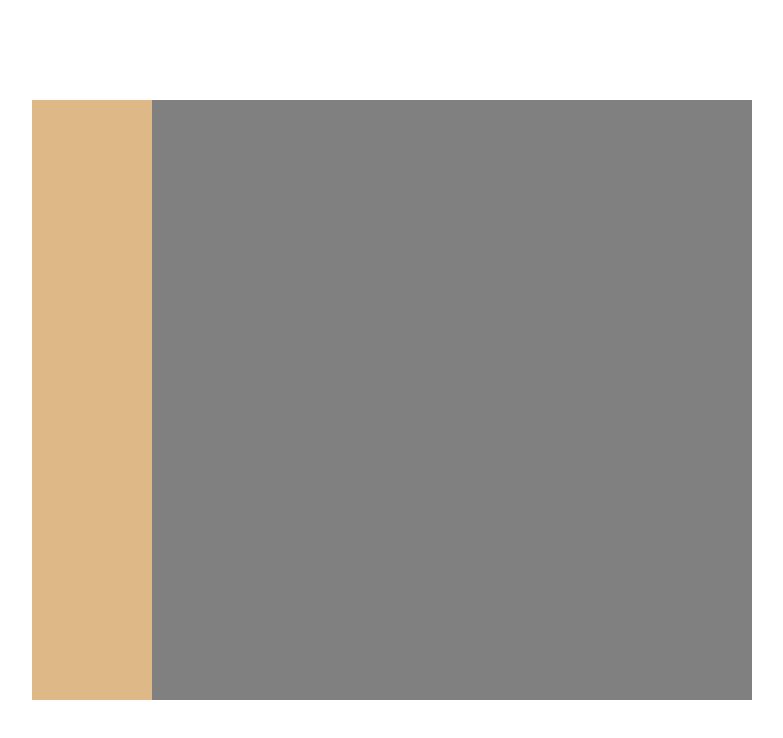
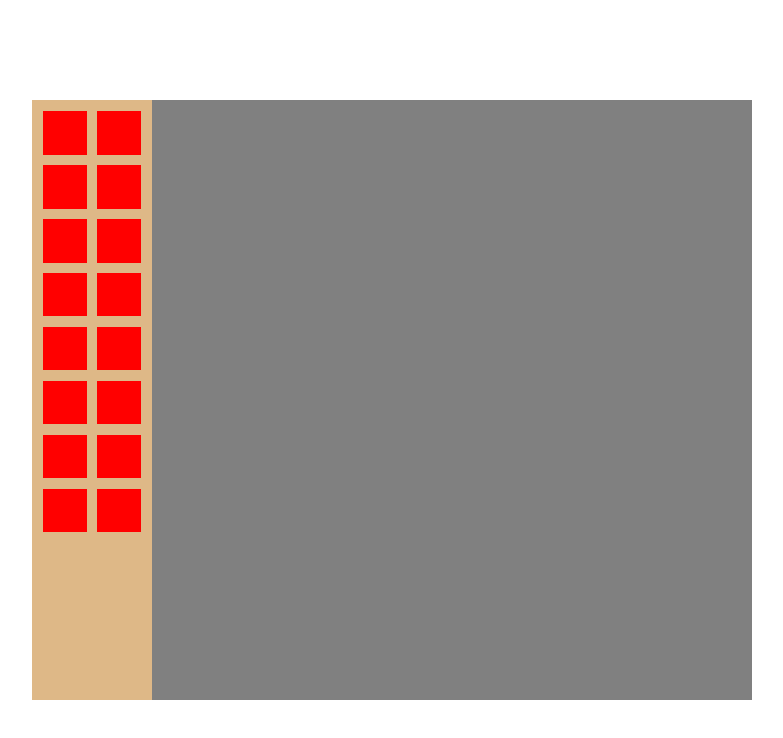
Before and after one commit to sistemasolaris/etch-a-sketch, a plain HTML site: page src/index.html in a window 1280 px wide. Shown: the whole page, without its empty margins (248-1031 px from the left). Drawn offline with Linux system fonts and the light colour scheme.

Commit message:
Add color divs to option-menu div

```diff
--- a/src/index.html
+++ b/src/index.html
@@ -8,7 +8,26 @@
     </head>
     <body>
         <div class="container">
-            <div class="options-menu"></div>
+            <div class="options-menu">
+                <div id="colors">
+                    <div id="black" class="color"></div>
+                    <div id="gray" class="color"></div>
+                    <div id="maroon" class="color"></div>
+                    <div id="red" class="color"></div>
+                    <div id="green" class="color"></div>
+                    <div id="lime" class="color"></div>
+                    <div id="olive" class="color"></div>
+                    <div id="yellow" class="color"></div>
+                    <div id="purple" class="color"></div>
+                    <div id="fuchsia" class="color"></div>
+                    <div id="navy" class="color"></div>
+                    <div id="blue" class="color"></div>
+                    <div id="teal" class="color"></div>
+                    <div id="aqua" class="color"></div>
+                    <div id="silver" class="color"></div>
+                    <div id="white" class="color"></div>
+                </div>
+            </div>
             <div class="grid"></div>
         </div>
     </body>
--- a/src/style.css
+++ b/src/style.css
@@ -12,11 +12,27 @@ html, body {
     display: flex;
 }
 
+/* Options Menu CSS */
 .options-menu {
-    flex-grow: 1;
+    flex: 1;
     background-color: burlywood;
 }
 
+#colors {
+    display: flex;
+    flex-wrap: wrap;
+    margin: 5%;
+}
+
+.color {
+    width: 40%;
+    height: 0;
+    padding-bottom: 40%;
+    margin: 5%;
+    background-color: red;
+}
+
+/* Canvas Grid CSS */
 .grid {
     display: flex;
     flex-direction: column;
```
